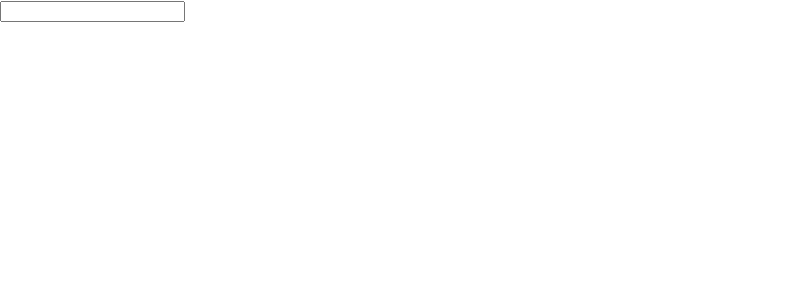
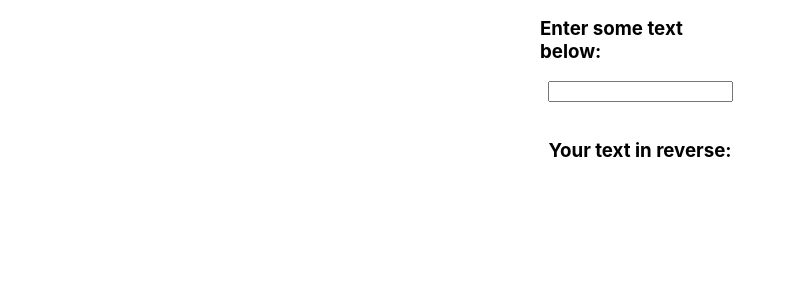
Before and after one commit to josephpjacobi/code-test, a React (Create React App) app: page / in a window 1280 px wide. Shown: the top 300 px of the page, without its empty margins (0-796 px from the left). Built offline with nearby package versions, Linux system fonts and the light colour scheme.

Commit message:
String display formatting (#3)
* formatted reverse string component

* formatting added for StringDisplay and UserInput components

```diff
--- a/src/index.css
+++ b/src/index.css
@@ -11,3 +11,21 @@ code {
   font-family: source-code-pro, Menlo, Monaco, Consolas, 'Courier New',
     monospace;
 }
+
+
+/* ReverseString Formatting */
+.display {
+  display: flex;
+  flex-direction: column;
+  align-items: center;
+  justify-content: center;
+}
+
+.container {
+  display: flex;
+  flex-direction: column;
+  width: 200px;
+  height: 100px;
+  align-items: center;
+  justify-content: center;
+}
--- a/src/index.js
+++ b/src/index.js
@@ -3,22 +3,28 @@ import ReactDOM from 'react-dom';
 import './index.css';
 
 //UserInput accepts a user input which is passed to the ReverseString component
-const UserInput = ({ newValue, handleInput }) => (
-    <input type="text" value={newValue} onChange={handleInput} />
+const UserInput = ({ newValue, handleInput }) => {
+  return (
+    <div className="container">
+      <h3>Enter some text below:</h3>
+      <input type="text" value={newValue} onChange={handleInput} maxLength='50'/>
+    </div>
   )
+}
 
 //ReverseString accepts a string as a prop and displays it in reverse
 const ReverseString = ({ string }) => {
   const stringInReverse = string.split("").reverse().join("")
   return (
-    <div>
+    <div className="container">
+      <h3>Your text in reverse:</h3>
       {stringInReverse}
     </div>
   )
 }
 
 //Display component contains the input and the Reserse String Component
-const Display = () => {
+const StringDisplay = () => {
   const [input, setInput] = useState('');
 
   const handleUserInput = event => {
@@ -26,11 +32,11 @@ const Display = () => {
   };
 
   return (
-    <div>
+    <div className="display">
       <UserInput newValue={input} handleInput={handleUserInput}/>
       <ReverseString string={input}/>
     </div>
   )
 }
 
-ReactDOM.render(<Display />, document.querySelector('#root'));
+ReactDOM.render(<StringDisplay />, document.querySelector('#root'));
```
